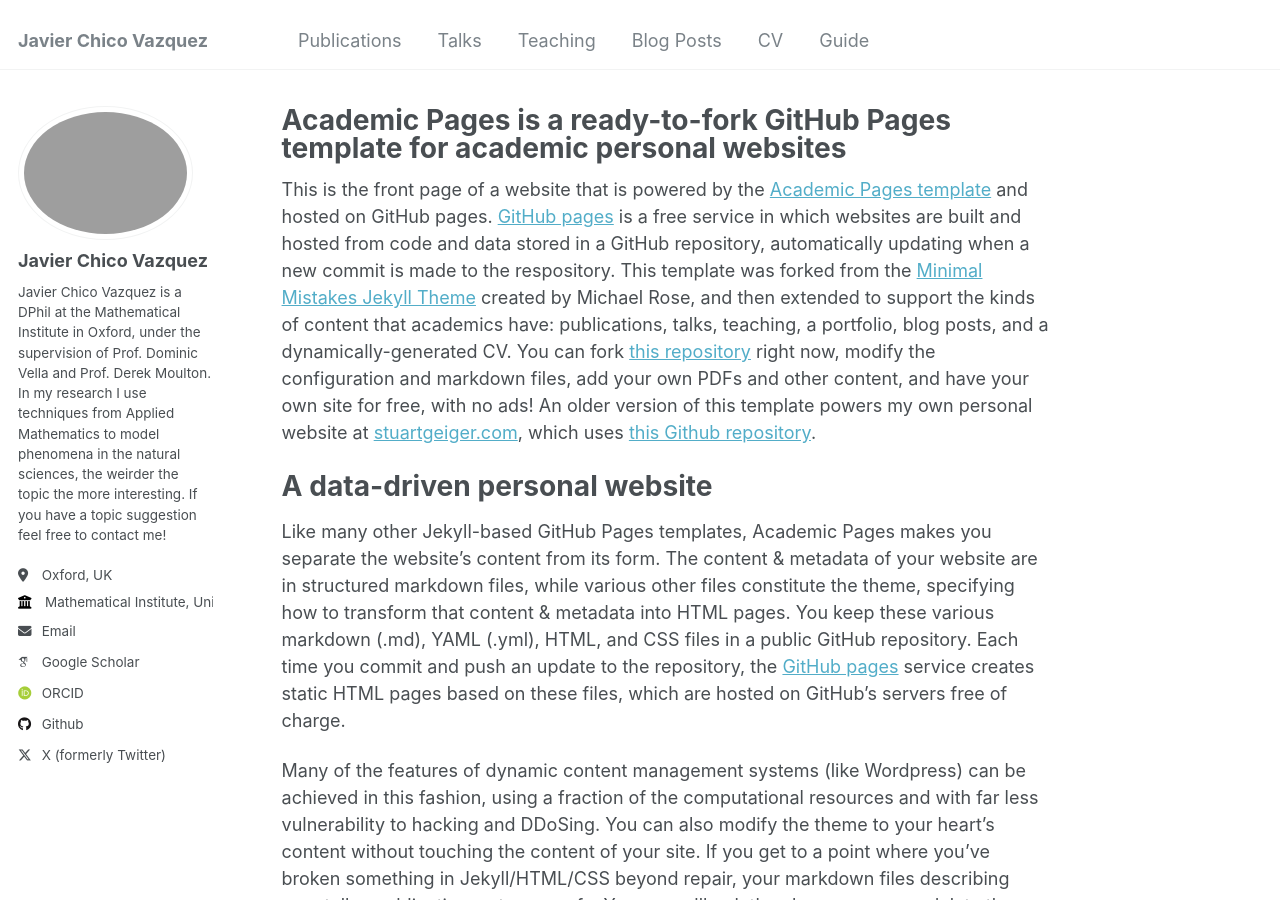
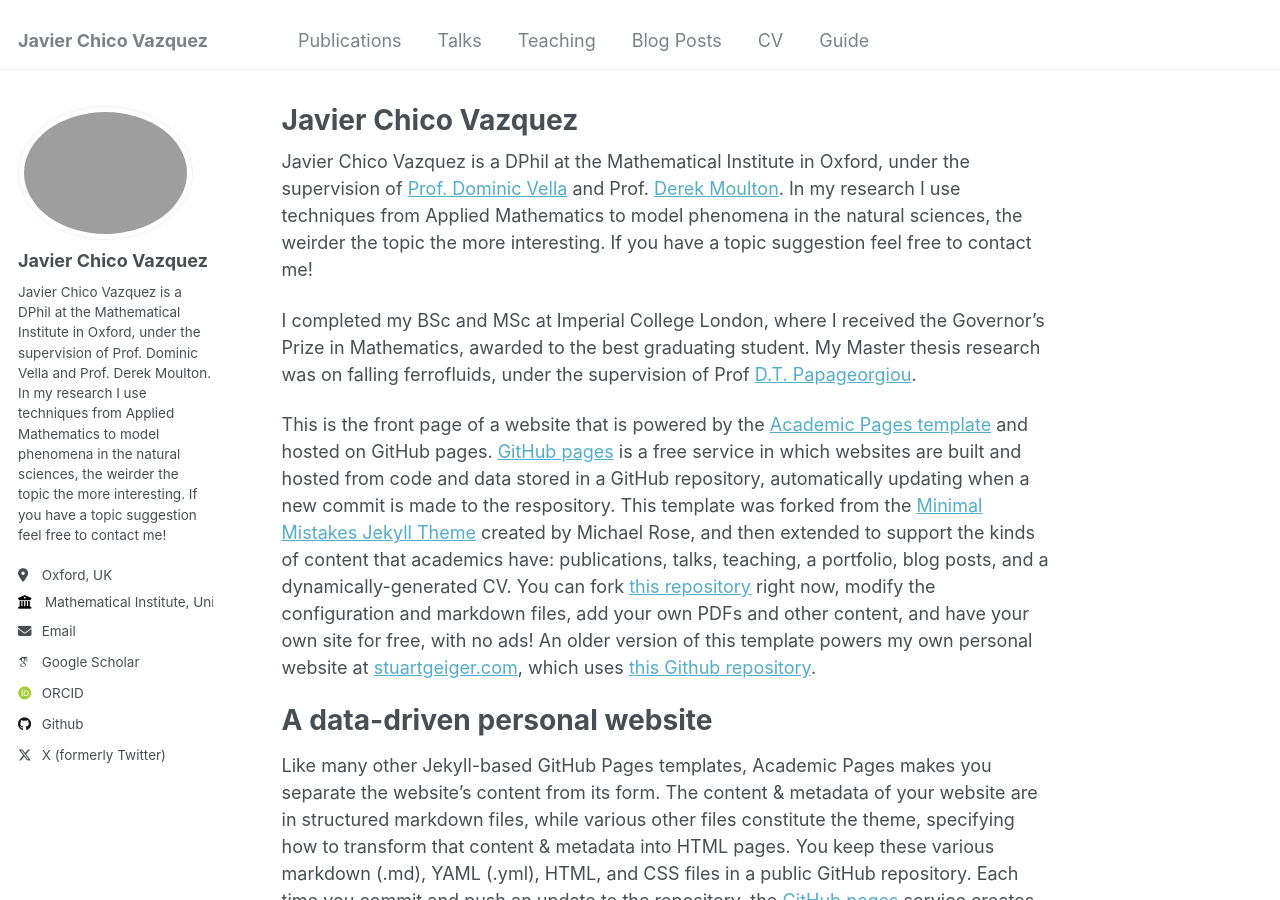
Before and after one commit to JavierChico/JavierChico.github.io, a Jekyll site: the page built from _pages/about.md, in a window 1280 px wide and 900 px high. Built offline with Jekyll 4.4.1, drawn with Linux system fonts in a browser that asks for light colours; some web fonts are replaced.

Commit message:
Update about.md

```diff
--- a/_pages/about.md
+++ b/_pages/about.md
@@ -1,11 +1,15 @@
 ---
 permalink: /
-title: "Academic Pages is a ready-to-fork GitHub Pages template for academic personal websites"
+title: "Javier Chico Vazquez"
 author_profile: true
 redirect_from:
   - /about/
   - /about.html
 ---
+
+Javier Chico Vazquez is a DPhil at the Mathematical Institute in Oxford, under the supervision of [Prof. Dominic Vella](https://people.maths.ox.ac.uk/vella/) and Prof. [Derek Moulton](https://people.maths.ox.ac.uk/moulton/). In my research I use techniques from Applied Mathematics to model phenomena in the natural sciences, the weirder the topic the more interesting. If you have a topic suggestion feel free to contact me!
+
+I completed my BSc and MSc at Imperial College London, where I received the Governor's Prize in Mathematics, awarded to the best graduating student. My Master thesis research was on falling ferrofluids, under the supervision of Prof [D.T. Papageorgiou](https://www.imperial.ac.uk/people/d.papageorgiou).
 
 This is the front page of a website that is powered by the [Academic Pages template](https://github.com/academicpages/academicpages.github.io) and hosted on GitHub pages. [GitHub pages](https://pages.github.com) is a free service in which websites are built and hosted from code and data stored in a GitHub repository, automatically updating when a new commit is made to the respository. This template was forked from the [Minimal Mistakes Jekyll Theme](https://mmistakes.github.io/minimal-mistakes/) created by Michael Rose, and then extended to support the kinds of content that academics have: publications, talks, teaching, a portfolio, blog posts, and a dynamically-generated CV. You can fork [this repository](https://github.com/academicpages/academicpages.github.io) right now, modify the configuration and markdown files, add your own PDFs and other content, and have your own site for free, with no ads! An older version of this template powers my own personal website at [stuartgeiger.com](http://stuartgeiger.com), which uses [this Github repository](https://github.com/staeiou/staeiou.github.io).
 
```
